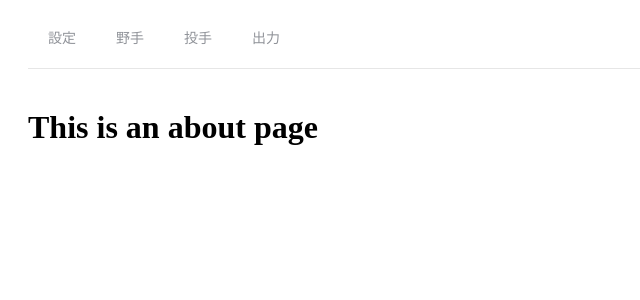
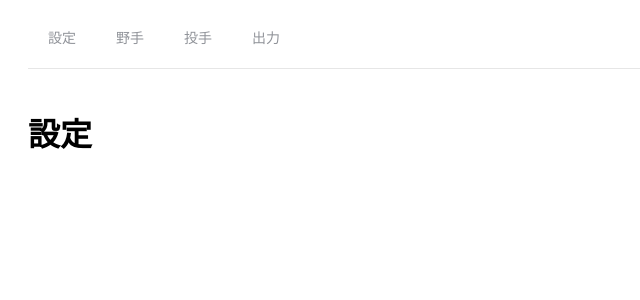
Before and after one commit to kobaatsu/bpb, a Vue app: page /#/config in a window 1280 px wide. Shown: the top 300 px of the page, without its empty margins (0-640 px from the left). Built offline with nearby package versions, Linux system fonts and the light colour scheme.

Commit message:
タイトルだけ

```diff
--- a/src/views/Batter.vue
+++ b/src/views/Batter.vue
@@ -1,4 +1,4 @@
 <template lang='pug'>
-  .about
-    h1 This is an about page
+  .batter
+    h1 野手
 </template>
--- a/src/views/Config.vue
+++ b/src/views/Config.vue
@@ -1,4 +1,4 @@
 <template lang='pug'>
-  .about
-    h1 This is an about page
+  .config
+    h1 設定
 </template>
```
